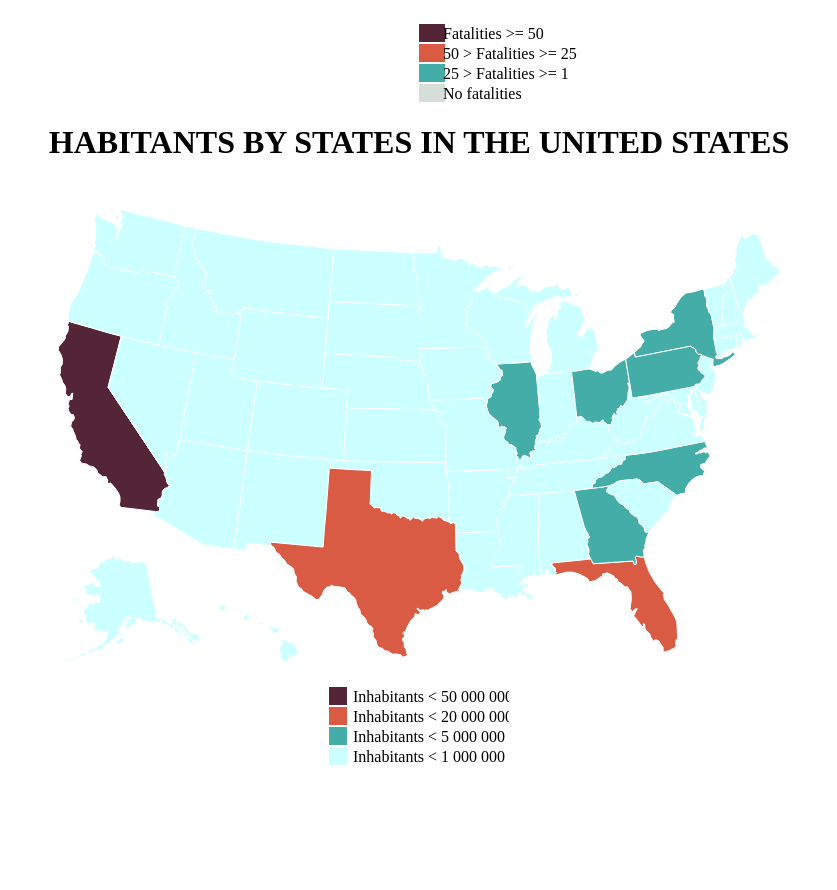
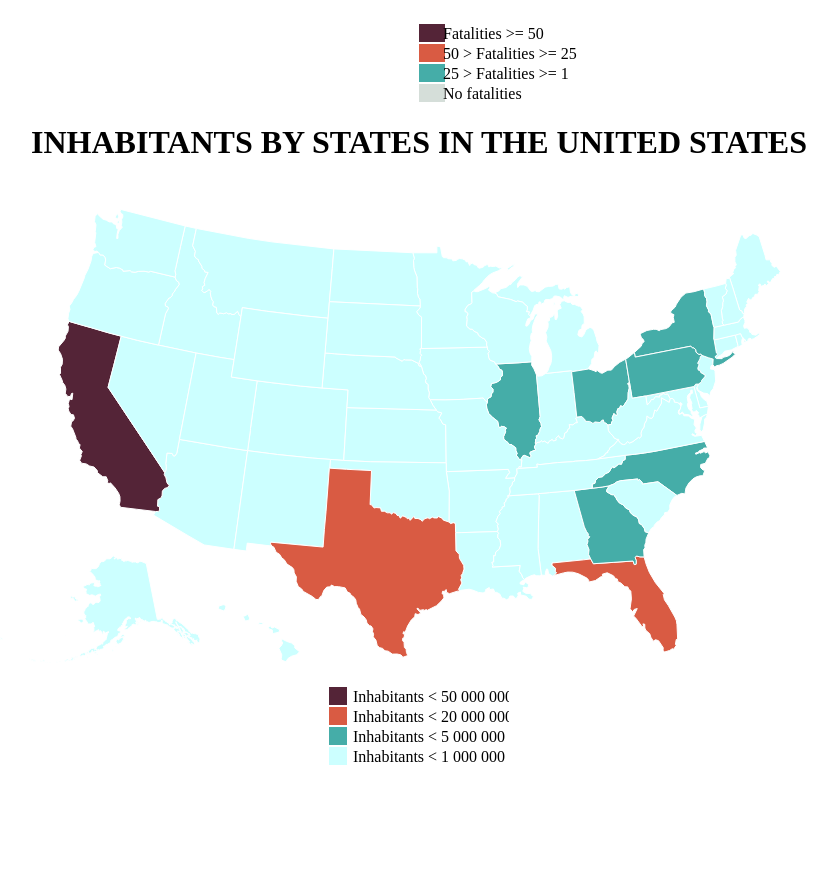
Before and after one commit to Theo0x1337/Mass-Shooting-Viz, a plain HTML site: page index.html in a window 1280 px wide. Shown: the part 1354-2244 px from the top of the page, without its empty margins (221-1058 px from the left). Drawn offline with nearby package versions, Linux system fonts and the light colour scheme.

Commit message:
Update index.html

```diff
--- a/index.html
+++ b/index.html
@@ -85,7 +85,7 @@ h1{
 
 
 <div id="mapUsHab">
-	<h1>HABITANTS BY STATES IN THE UNITED STATES</h1>
+	<h1>INHABITANTS BY STATES IN THE UNITED STATES</h1>
 </div>
 
 <div id="california">
```
